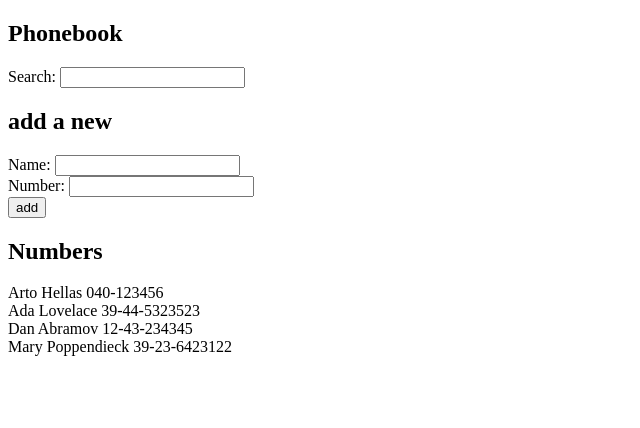
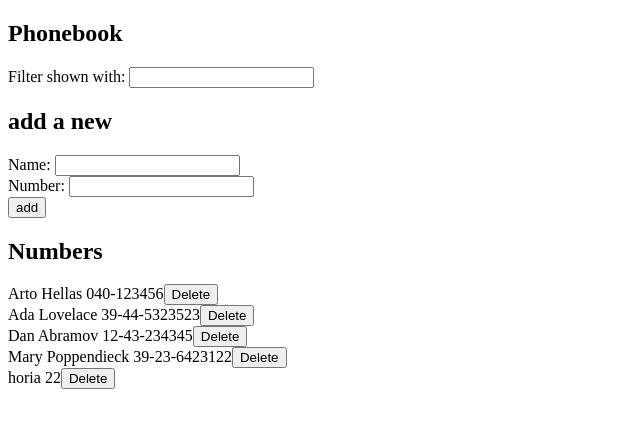
Before and after one commit to horiaahmed/fullstackopen, a React (Vite) app in the folder part2/: page / in a window 1280 px wide. Shown: the top 428 px of the page, without its empty margins (0-640 px from the left). Built offline with nearby package versions, Linux system fonts and the light colour scheme; data requests are answered from the project's data file.

Commit message:
2.12-2.14

```diff
--- a/part2/src/App.jsx
+++ b/part2/src/App.jsx
@@ -1,14 +1,27 @@
-import { useState } from 'react'
+import { useState ,useEffect} from 'react'
+import ContentService from './Services/ContentService'
+import Person from './components/Person'
+import Filter from './components/Filter'
 const App = () => {
-  const [persons, setPersons] = useState([
-      { name: 'Arto Hellas', phonenumber: '040-123456', id: 1 },
-      { name: 'Ada Lovelace', phonenumber: '39-44-5323523', id: 2 },
-      { name: 'Dan Abramov', phonenumber: '12-43-234345', id: 3 },
-      { name: 'Mary Poppendieck', phonenumber: '39-23-6423122', id: 4 }
-    ])
+  const [persons, setPersons] = useState([])
   const [newName, setNewName] = useState('')
   const [newphoneeumber, setNewphone] = useState('')
   const [searchQuery,setsearchQuery]=useState('')
+  const [previousId,setPreviousId]=useState(null)
+
+   useEffect(()=>{
+    ContentService.getAll()
+    .then(response=>{
+      setPersons(response.data)
+    })
+
+  },[])
+
+  useEffect(() => {
+    if (persons.length > 0) {
+    setPreviousId(parseInt(persons[persons.length - 1].id));
+    }
+  }, [persons]);
 
 
 const AddPersonData = (event) => {
@@ -18,23 +31,38 @@ const AddPersonData = (event) => {
 
   }
   else {
-    const newObject = { name: newName,
+    const newObject = {
+      id: (previousId ? previousId + 1 : 1).toString(),
+      name: newName,
       phonenumber:newphoneeumber ,
-      id:persons.length+1}
+
+    }
+     ContentService.create(newObject)
+      .then(response=>{
+        console.log(response.data)
+        setPersons(NewPersons => [...NewPersons, newObject])
         setNewName("")
         setNewphone("")
-    setPersons(NewPersons => [...NewPersons, newObject])
+      })}
 
 }
+const filter=persons.filter(x=>x.name.toLowerCase()
+.includes(searchQuery.toLowerCase()))
+
+
+const toDelete = (id,name) => {
+  if (window.confirm("Delete "+ name+" ?")){
+    ContentService.todelete(id)
+      .then(() => {
+      setPersons(persons.filter(person => person.id !== id))})
       }
-const filter=persons.filter(x=>x.name.toLowerCase().includes(searchQuery.toLowerCase()))
+    }
 
 return (
   <div>
   <h2>Phonebook</h2>
-      <div>
-        Search: <input value={searchQuery} onChange={event=>setsearchQuery(event.target.value)} />
-      </div>
+  <Filter search={searchQuery} setsearch={()=>setsearchQuery(event.target.value)}/>
+
   <h2>add a new</h2>
 
   <form onSubmit={AddPersonData}>
@@ -48,10 +76,13 @@ return (
   </form>
   <h2>Numbers</h2>
   {filter.map(x=>
-        <div key={x.id}>{x.name} {x.phonenumber}</div>)
- }
+    <Person key={x.id} person={x}
+    Delete={()=>toDelete(x.id,x.name)}/>)}
+
+
   </div>
   )
 }
 
+
 export default App
--- /dev/null
+++ b/part2/src/Services/ContentService.js
@@ -0,0 +1,14 @@
+import axios from "axios"
+const base_url='http://localhost:3001/persons'
+const getAll=()=>{
+   return axios.get(base_url)
+}
+
+
+const create=newObject=>{
+    return axios.post(base_url,newObject)
+}
+const todelete=id=>{
+    return axios.delete(`${base_url}/${id}`)
+}
+export default{getAll,create,todelete}
--- /dev/null
+++ b/part2/src/components/Filter.jsx
@@ -0,0 +1,11 @@
+const Filter=({search,setsearch})=>{
+
+
+    return(
+        <div>
+        Filter shown with: <input value={search} onChange={setsearch} />
+      </div>
+    )
+
+}
+export default Filter
--- /dev/null
+++ b/part2/src/components/Person.jsx
@@ -0,0 +1,10 @@
+const Person=({person,Delete})=>{
+    return(<div >
+        {person.name} {person.phonenumber}
+        <button onClick={()=>Delete()} >Delete</button>
+    </div>
+
+    )
+
+}
+export default Person
```
Lines whose indentation alone changed are shown as unchanged.
